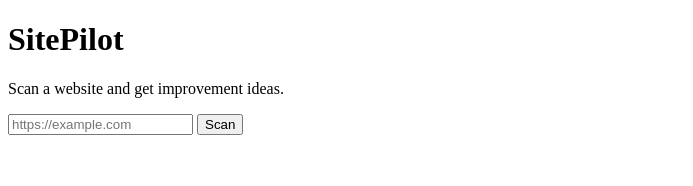
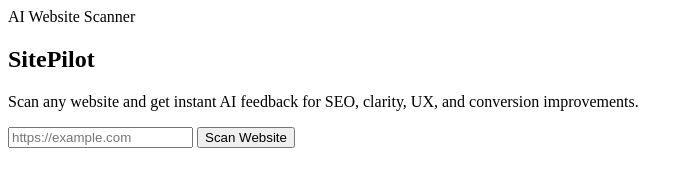
Before and after one commit to valentinodadich-stack/Site-Pilot, a plain HTML site: page index.html in a window 1280 px wide. Shown: the whole page, without its empty margins (0-693 px from the left). Drawn offline with Linux system fonts and the light colour scheme.

Commit message:
Update index.html

```diff
--- a/index.html
+++ b/index.html
@@ -8,16 +8,21 @@
 </head>
 <body>
   <main class="container">
+    <section class="hero-card">
+      <span class="badge">AI Website Scanner</span>
       <h1>SitePilot</h1>
-    <p>Scan a website and get improvement ideas.</p>
+      <p class="subtext">
+        Scan any website and get instant AI feedback for SEO, clarity, UX, and conversion improvements.
+      </p>
 
       <div class="scan-box">
         <input id="urlInput" type="text" placeholder="https://example.com" />
-      <button id="scanBtn">Scan</button>
+        <button id="scanBtn">Scan Website</button>
       </div>
 
       <div id="status"></div>
       <div id="result" class="result"></div>
+    </section>
   </main>
 
   <script src="/script.js"></script>
```
Lines whose indentation alone changed are shown as unchanged.
